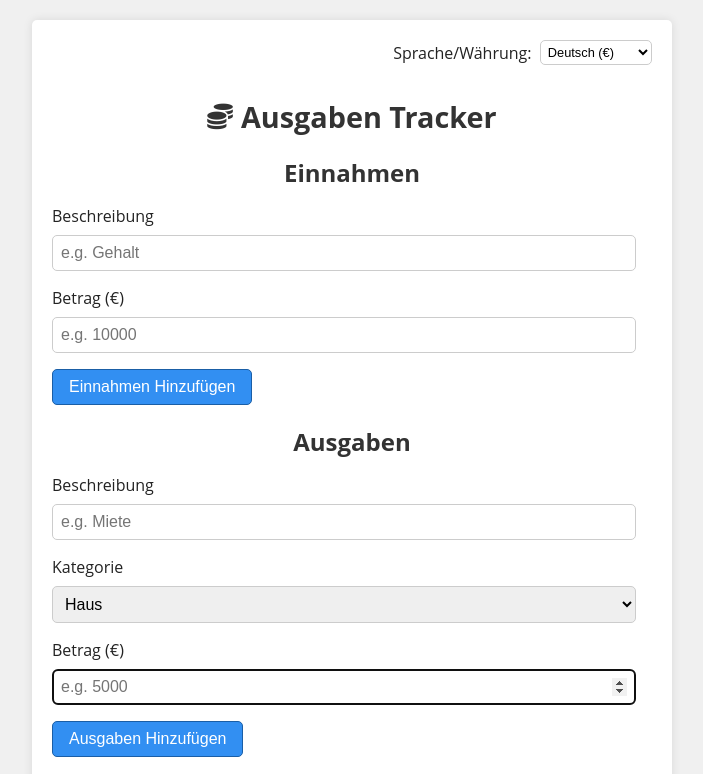
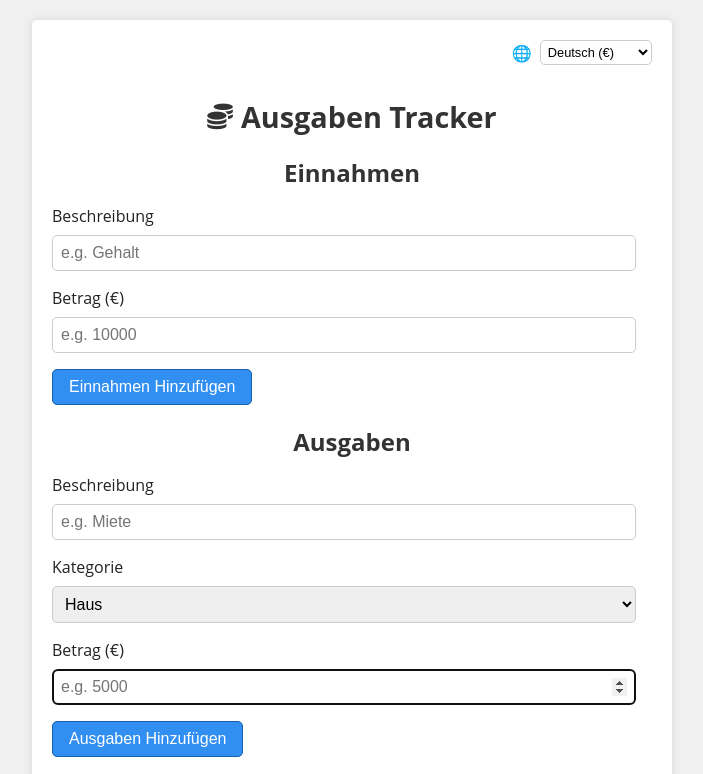
Before and after one commit to ChAl76/ausgaben-tracker, a plain HTML site: page index.html in a window 1280 px wide. Shown: the top 774 px of the page, without its empty margins (288-991 px from the left). Drawn offline with Linux system fonts and the light colour scheme.

Commit message:
fix: update language switcher label to use emoji

```diff
--- a/index.html
+++ b/index.html
@@ -13,7 +13,7 @@
   <body>
     <div class="container">
       <div class="language-switcher">
-        <label for="language-select">Sprache/Währung:</label>
+        <label for="language-select">&#127760</label>
         <select id="language-select">
           <option value="de">Deutsch (€)</option>
           <option value="ua">Українська (₴)</option>
```
